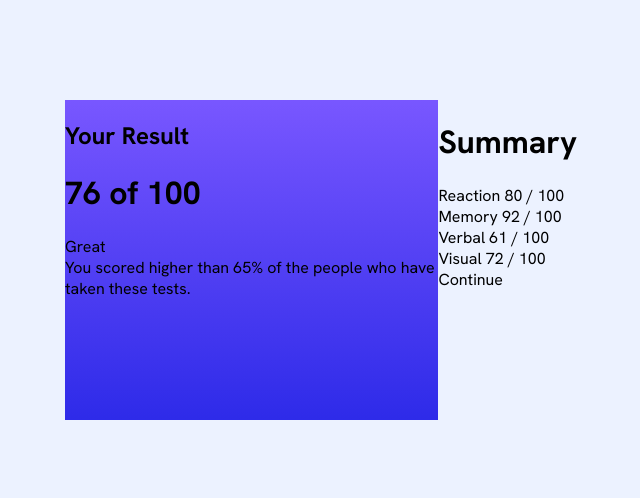
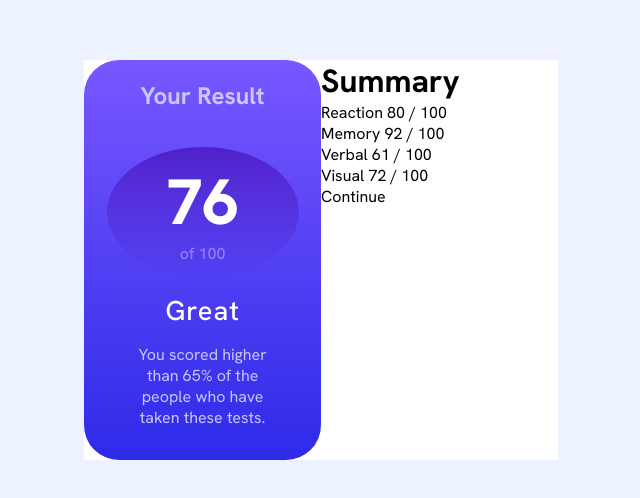
Before and after one commit to Fabio-Velasquez/results-summary-component-main-frontend-mentor, a plain HTML site: page index.html in a window 1280 px wide. Shown: the part 148-646 px from the top of the page, without its empty margins (319-959 px from the left). Drawn offline with Linux system fonts and the light colour scheme.

Commit message:
feature: add additional css for summary score side and circle

```diff
--- a/index.html
+++ b/index.html
@@ -22,8 +22,11 @@
             <div class="result-score-header">
                 <h2>Your Result</h2>
             </div>
-            <div class="result-score-earned">
-                <h1>76 of 100</h1>
+            <div class= "result-score-circle-container">
+                <div class="result-score-earned">
+                    <h1>76</h1>
+                    <p> of 100</p>
+                </div>
             </div>
             <div class="result-score-affirmation">Great</div>
             <div class="result-stat-blurb">You scored higher than 65% of the people who have taken these tests.</div>
--- a/style.css
+++ b/style.css
@@ -1,6 +1,13 @@
+h1, p {
+    margin:0;
+}
 :root {
     --result-container-bg-top-gradient: hsl(252, 100%, 67%);
     --result-container-bg-bottom-gradient: hsl(241, 81%, 54%);
+    --result-container-circle-top-gradient: hsla(256, 72%, 46%, 1);
+    --result-container-circle-bottom-gradient: hsla(241, 72%, 46%, 0);
+    --result-score-faded-white-text-color: hsl(241, 100%, 89%);
+    --result-header-score-text-color: hsl(0, 0%, 100%);
     --card-font-family: Hanken Grotesk;
 }
 body {
@@ -13,12 +20,63 @@ body {
 }
 
 .results-component {
+    background-color: var(--result-header-score-text-color);
     display: flex;
     flex-direction: row;
     min-width: 375px;
-    width: 40vw;
-    height: 40vh;
+    width:37vw;
+    height: 50vh;
 }
 .result-score-container {
+    display: flex;
+    border-radius: 35px;
+    flex-direction: column;
+    justify-content: center;
+    width: 50%;
+    align-items: center;
     background: linear-gradient(to bottom, var(--result-container-bg-top-gradient), var(--result-container-bg-bottom-gradient)) ;
 }
+.result-score-header {
+     color: var(--result-score-faded-white-text-color);
+ }
+
+.result-score-container {
+    color: var(--result-header-score-text-color);
+}
+.result-score-circle-container {
+    display: flex;
+    justify-content: center;
+    align-items: center;
+    border-radius: 50%;
+    width: 12rem;
+    height: 12rem;
+    margin: 1rem 0 .5rem 0;
+    text-align: center;
+    background: linear-gradient(to bottom, var(--result-container-circle-top-gradient), var(--result-container-circle-bottom-gradient)) ;
+
+}
+
+.result-score-earned > h1 {
+    font-weight: 800;
+    font-size: 4rem;
+}
+
+.result-score-earned > p {
+    font-weight: 500;
+    opacity: 50%;
+}
+.result-score-earned > p {
+    color: var(--result-score-faded-white-text-color);
+}
+.result-score-affirmation {
+    font-size: 1.7rem;
+    margin: .5rem;
+    font-weight: 500;
+    letter-spacing: 1px;
+}
+.result-stat-blurb {
+    color: var(--result-score-faded-white-text-color);
+    width: 65%;
+    margin: .5rem 0 2rem 0;
+    text-align: center;
+}
```
